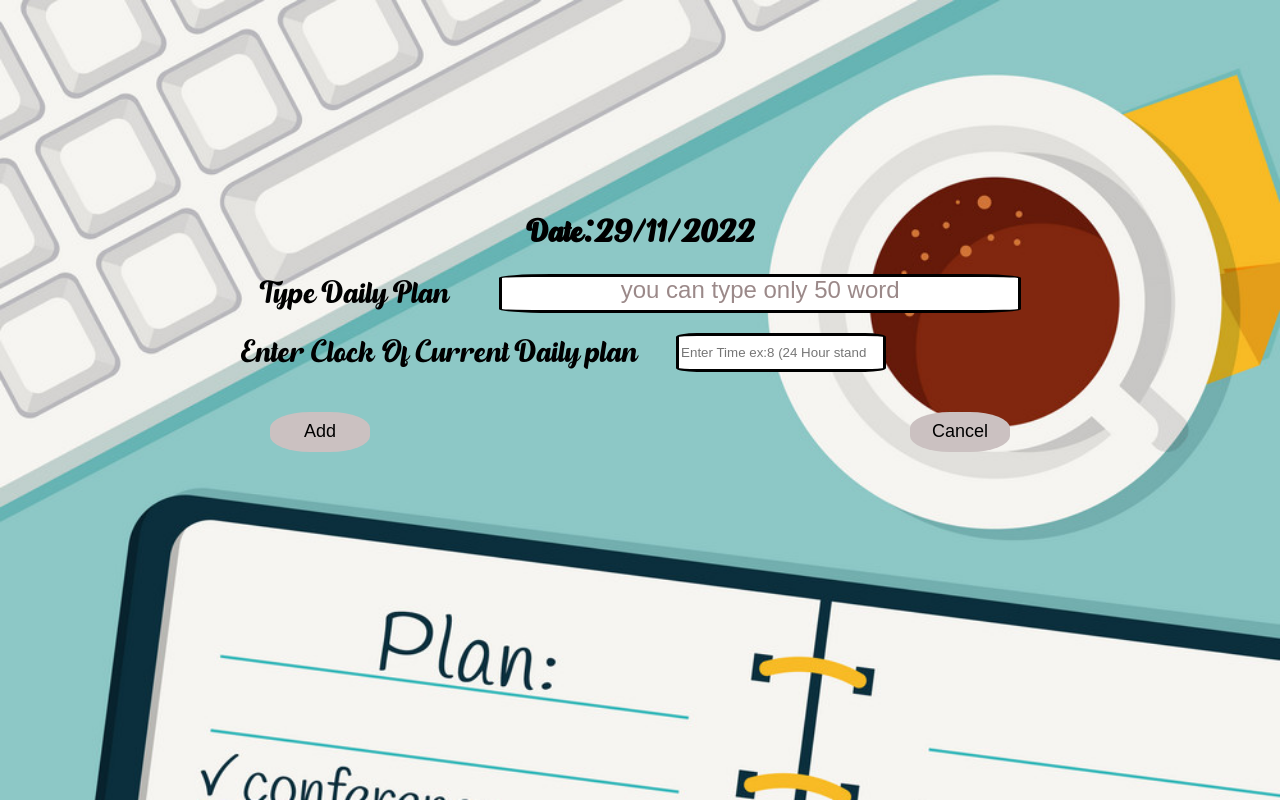
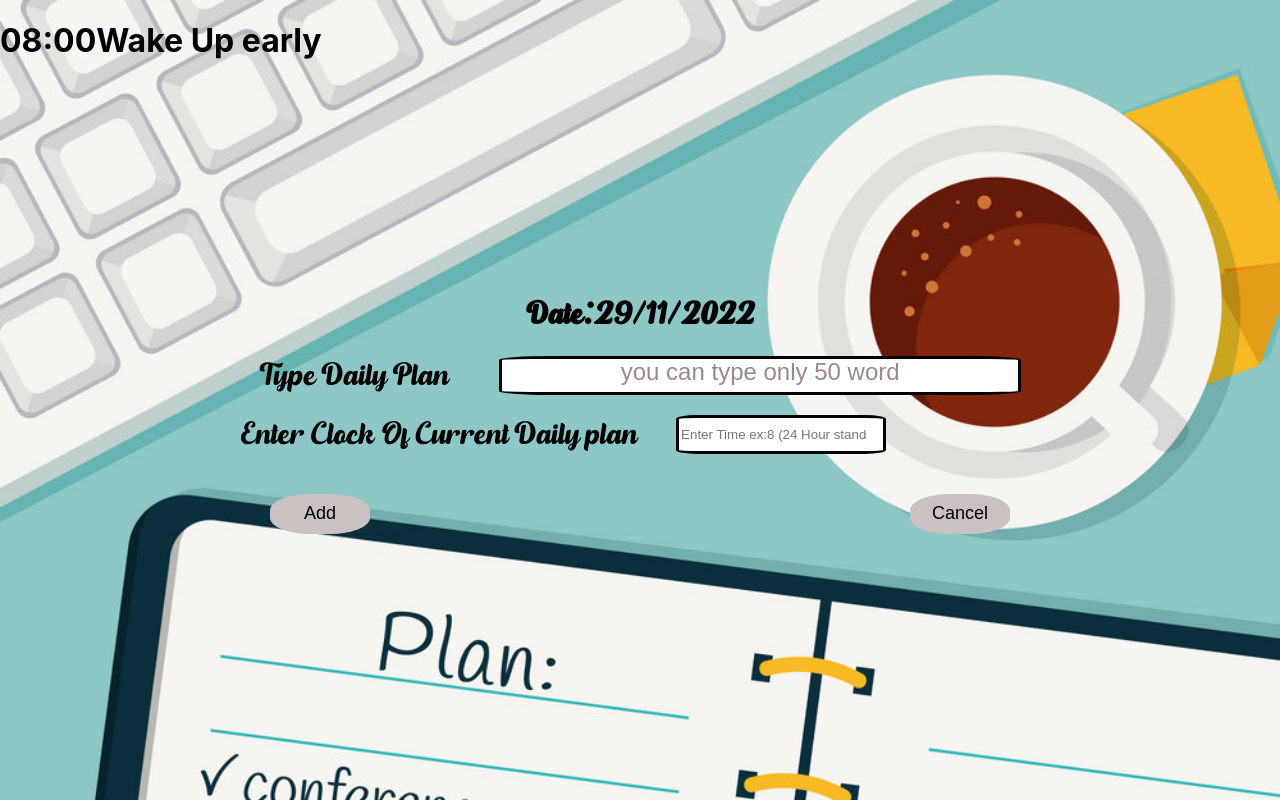
Before and after one commit to tofsona14/ToDo-List, a React (Create React App) app: page / in a window 1280 px wide. Built offline with nearby package versions, Linux system fonts and the light colour scheme.

Commit message:
create todoObject

```diff
--- a/src/AddPlan/addPlan.js
+++ b/src/AddPlan/addPlan.js
@@ -1,33 +1,35 @@
-import React,{useState} from "react";
+import React, { useState } from "react";
 import "./addPlan.css";
 import "../fonts/Ohio Bro - Free.otf";
+import { ObjectPlan } from "./todoObject/objectPlan";
 
 export const AddPlan = () => {
   const [plan, setPlan] = useState("");
-  const [clock, setClock] = useState("")
-
+  const [clock, setClock] = useState("");
 
   const planChangeHandler = (arg) => {
-    setPlan(arg.target.value)
-  }
+    setPlan(arg.target.value);
+  };
   const clockChangeHandler = (arg) => {
-    setClock(arg.target.value)
-  }
+    setClock(arg.target.value);
+  };
   const submitHandler = (event) => {
-    event.preventDefault()
+    event.preventDefault();
     const info = {
       plan: plan,
-      clock: clock
-    }
-    console.log(info)
-   }
+      clock: clock,
+    };
+    console.log(info);
+  };
 
   const date = new Date();
   const today = `${date.getDate()}/${date.getMonth()}/${date.getFullYear()}`;
   return (
-    <form
-    onSubmit={submitHandler}
-    className="DateDiv">
+    <>
+      <div>
+        <ObjectPlan />
+      </div>
+      <form onSubmit={submitHandler} className="DateDiv">
         <div className="Div--Date">
           <h1 className="Date">Date:{today}</h1>
         </div>
@@ -66,5 +68,6 @@ export const AddPlan = () => {
           <button className="secondButton">Cancel</button>
         </div>
       </form>
+    </>
   );
 };
--- /dev/null
+++ b/src/AddPlan/todoObject/objectPlan.js
@@ -0,0 +1,19 @@
+import React from "react";
+import { OutputTodo } from "./outputTodo";
+export const ObjectPlan = () => {
+  const object = [
+    {
+      id: 1,
+      plane: "Wake Up early",
+      time: "08:00",
+    },
+  ];
+
+  return (
+    <div>
+      {object.map((x) => (
+        <OutputTodo key={x.id} id={x.id} plane={x.plane} time={x.time} />
+      ))}
+    </div>
+  );
+};
--- /dev/null
+++ b/src/AddPlan/todoObject/outputTodo.css
@@ -0,0 +1,3 @@
+.outputTexts {
+  display: flex;
+}
--- /dev/null
+++ b/src/AddPlan/todoObject/outputTodo.js
@@ -0,0 +1,11 @@
+import React from "react";
+import "./outputTodo.css";
+
+export const OutputTodo = (props) => {
+  return (
+    <div className="outputTexts">
+      <h1>{props.time}</h1>
+      <h1>{props.plane}</h1>
+    </div>
+  );
+};
```
Lines whose indentation alone changed are shown as unchanged.
